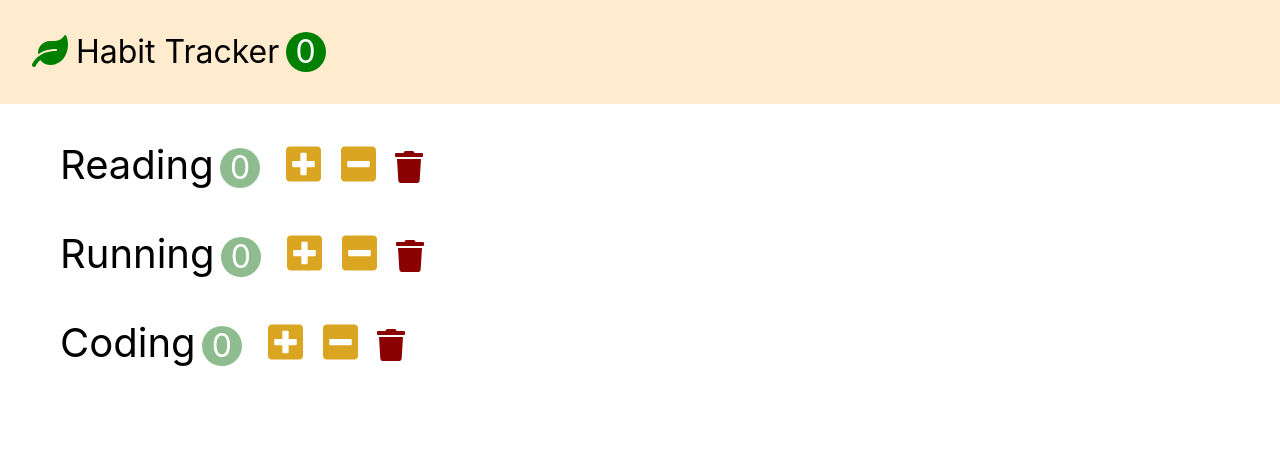
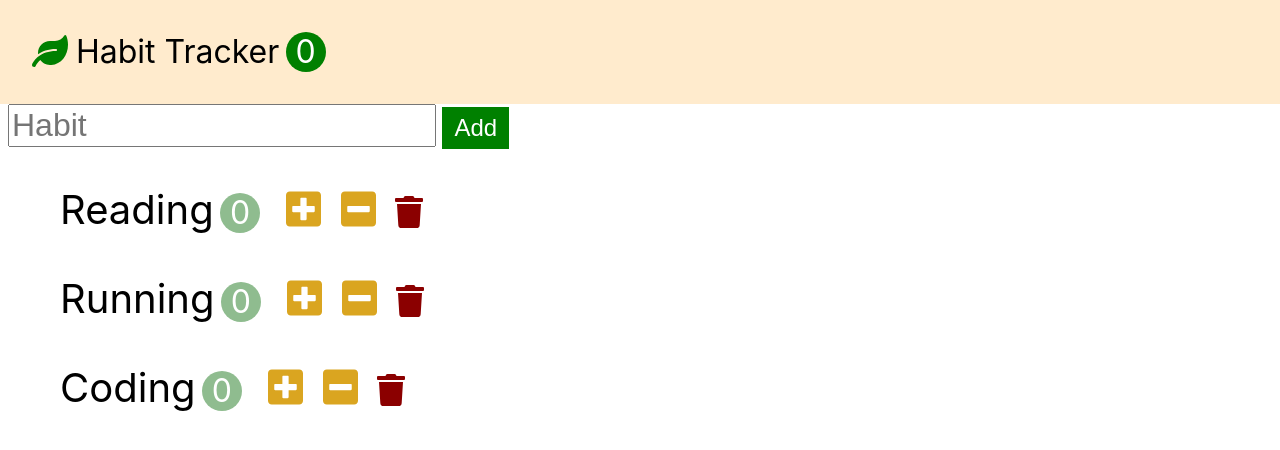
Before and after one commit to muni6983/habit-tracker, a React (Create React App) app: page / in a window 1280 px wide. Shown: the top 450 px of the page. Built offline with nearby package versions, Linux system fonts and the light colour scheme.

Commit message:
create habitAddForm-component

```diff
--- a/src/App.css
+++ b/src/App.css
@@ -30,6 +30,21 @@
   outline: none;
   border: 0;
   cursor: pointer;
+}
+.add-form {
+  margin-left: 0.5em;
+}
+.add-input {
+  font-size: 2rem;
+  margin-right: 0.2em;
+}
+
+.add-button {
+  height: 100%;
+  font-size: 1.5rem;
+  padding: 0.3em 0.5em;
+  background-color: green;
+  color: white;
 }
 
 .habit {
--- a/src/app.jsx
+++ b/src/app.jsx
@@ -1,5 +1,6 @@
 import React, { Component } from "react";
 import "./app.css";
+import HabitAddForm from "./components/habitAddForm";
 import Habits from "./components/habits";
 import Navbar from "./components/navbar";
 
@@ -30,6 +31,11 @@
     const habits = this.state.habits.filter((item) => item.id !== habit.id);
     this.setState({ habits: habits });
   };
+
+  handleAdd = (name) => {
+    const habits = [...this.state.habits, { id: Date.now(), name, count: 0 }];
+    this.setState({ habits });
+  };
   render() {
     return (
       <>
@@ -41,6 +47,7 @@
           onIncrement={this.handleIncrement}
           onDecrement={this.handleDecrement}
           onDelete={this.handleDelete}
+          onAdd={this.handleAdd}
         />
       </>
     );
--- /dev/null
+++ b/src/components/habitAddForm.jsx
@@ -0,0 +1,29 @@
+import React, { Component } from "react";
+
+class HabitAddForm extends Component {
+  formRef = React.createRef();
+  inputRef = React.createRef();
+  onSubmit = (event) => {
+    event.preventDefault();
+    const name = this.inputRef.current.value;
+    name && this.props.onAdd(name);
+    // this.inputRef.current.reset();
+    this.formRef.current.reset();
+  };
+
+  render() {
+    return (
+      <form ref={this.formRef} className="add-form" onSubmit={this.onSubmit}>
+        <input
+          ref={this.inputRef}
+          type="text"
+          className="add-input"
+          placeholder="Habit"
+        />
+        <button className="add-button">Add</button>
+      </form>
+    );
+  }
+}
+
+export default HabitAddForm;
--- a/src/components/habits.jsx
+++ b/src/components/habits.jsx
@@ -1,9 +1,15 @@
 import React, { Component } from "react";
 import Habit from "./habit";
+import HabitAddForm from "./habitAddForm";
 
 class Habits extends Component {
+  handleAdd = (name) => {
+    this.props.onAdd(name);
+  };
   render() {
     return (
+      <>
+        <HabitAddForm onAdd={this.handleAdd} />
         <ul>
           {this.props.habits.map((habit) => (
             <Habit
@@ -15,6 +21,7 @@
             />
           ))}
         </ul>
+      </>
     );
   }
 }
```
Lines whose indentation alone changed are shown as unchanged.
